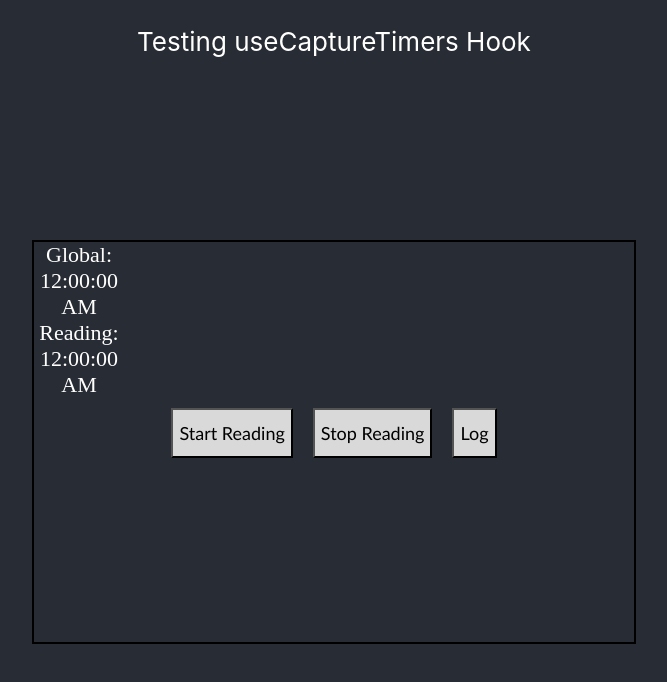
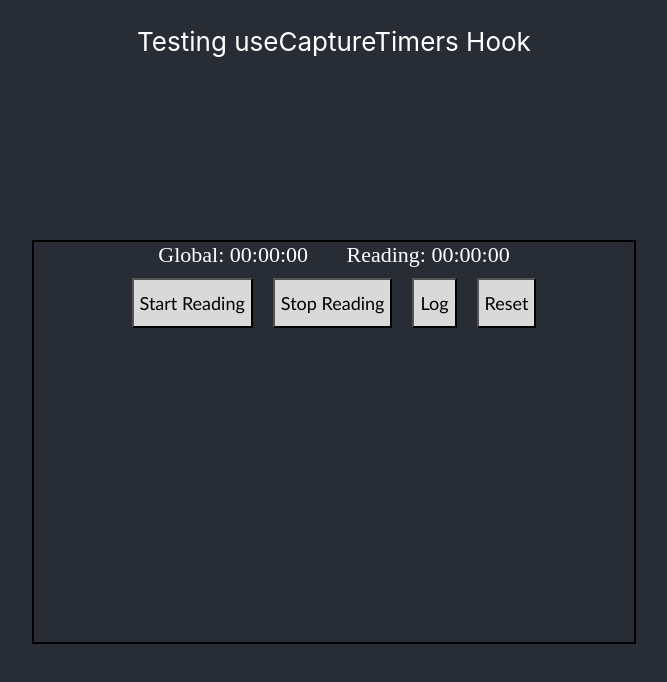
Before and after one commit to elusive/react-timers-hook, a React (Create React App) app: page / in a window 1280 px wide. Shown: the top 682 px of the page, without its empty margins (306-973 px from the left). Built offline with nearby package versions, Linux system fonts and the light colour scheme.

Commit message:
Fixing time 0 and time format. Fix event timer start. Fix dupe entries.

```diff
--- a/src/App.css
+++ b/src/App.css
@@ -36,3 +36,26 @@
     transform: rotate(360deg);
   }
 }
+
+.container {
+    width: 600px;
+    height: 400px;
+    margin: auto;
+    border: 2px solid black;
+}
+
+.timeContainer {
+    display: flex;
+    flex-direction: row;
+    justify-content: space-around;
+    width: 390px;
+    font: 22px Arial bold;
+    margin: auto auto;
+}
+
+button {
+    height: 50px;
+    background: #d9d9d9;
+    margin: 10px;
+    font: 18px Calibri;
+}
--- a/src/App.tsx
+++ b/src/App.tsx
@@ -4,30 +4,6 @@ import './App.css';
 import {useCaptureTimers} from "./useTimers/useCaptureTimers";
 
 function App() {
-
-    const styles = {
-        container: {
-            width: "600px",
-            height: "400px",
-            margin: "auto",
-            border: "2px solid black"
-        },
-        timeContainer: {
-            width: "90px",
-            font: "22px Arial bold",
-            margin: "100 50"
-        },
-        button: {
-            height: "50px",
-            background: "#d9d9d9",
-            margin: "10px",
-            font: "18px Calibri"
-        }
-    };
-
-//    const [global, setGlobal] = React.useState<Timer>();
-//    const [evt, setEvt] = React.useState<Timer>();
-
 
     const {
         events,
@@ -39,24 +15,12 @@ function App() {
         eventTime
     } = useCaptureTimers("inquiry text 1");
 
-
-    React.useEffect(() => {
-        const interval = setInterval(() => {
-//                            readFromTimers();
-                    console.log(globalTime);
-                    console.log(eventTime);
-                }, 1000);
-
-        return () => clearInterval(interval);
-    });
-
-
-    const startReading = () => {
-        startCapture("reading");
+    const startCaptureEvent = () => {
+        startCapture("user reading");
     }
 
-    const stopReading = () => {
-        stopCapture("reading");
+    const stopCaptureEvent = () => {
+        stopCapture("user reading");
     }
 
     const logging = () => {
@@ -70,12 +34,15 @@ function App() {
         <p>
           Testing useCaptureTimers Hook
         </p>
-        <div style={styles.container}>
-                <div style={styles.timeContainer}>Global: {globalTime}</div>
-                <div style={styles.timeContainer}>Reading: {eventTime}</div>
-                <button onClick={startReading} style={styles.button}>Start Reading</button>
-                <button onClick={stopReading} style={styles.button}>Stop Reading</button>
-                <button onClick={logging} style={styles.button}>Log</button>
+        <div className="container">
+                <div className="timeContainer">
+                    <span>Global: {globalTime}</span>
+                    <span>Reading: {eventTime}</span>
+                </div>
+                <button onClick={startCaptureEvent} className="button">Start Reading</button>
+                <button onClick={stopCaptureEvent} className="button">Stop Reading</button>
+                <button onClick={logging} className="button">Log</button>
+                <button onClick={reset} className="button">Reset</button>
             </div>
         </header>
     </div>
--- a/src/useTimers/useCaptureTimers.ts
+++ b/src/useTimers/useCaptureTimers.ts
@@ -1,4 +1,3 @@
-import { wait } from "@testing-library/user-event/dist/utils";
 import { useState, useEffect } from "react";
 import { create } from "zustand";
 import { devtools, persist } from "zustand/middleware";
@@ -35,8 +34,6 @@ interface CaptureDataState {
   setGlobalTime: (time: number | null) => void;
   eventTime: number | null;
   setEventTime: (time: number | null) => void;
-  lastTimestampEnd : number | null;
-  setLastTimestampEnd : (ts: number | null) => void;
 }
 
 
@@ -52,8 +49,6 @@ const useCaptureDataStore = create<CaptureDataState>()(
             setGlobalTime: (time: number | null) => set({ globalTime: time }),
             eventTime: null,
             setEventTime: (time: number | null) => set({ eventTime: time }),
-            lastTimestampEnd: null,
-            setLastTimestampEnd: (ts: number | null) => set({ lastTimestampEnd: ts}),
         }), { name: "required name"} )
     )
 );
@@ -74,43 +69,16 @@ export const useCaptureTimers = (inquiryText: string) => {
         state => { return { globalTime: state.globalTime, setGlobalTime: state.setGlobalTime } });
     const { eventTime, setEventTime } = useCaptureDataStore(
         state => { return { eventTime: state.eventTime, setEventTime: state.setEventTime } });
-    const { lastTimestampEnd, setLastTimestampEnd } = useCaptureDataStore(
-        state => { return { lastTimestampEnd: state.lastTimestampEnd, setLastTimestampEnd: state.setLastTimestampEnd } });
 
     // local state
-    const [globalElapsed, setGlobalElapsed] = useState<number>(0);
-    const [eventElapsed, setEventElapsed] = useState<number>(0);
-    const [isRunning, setIsRunning] = useState<boolean>(false);
-    const [captureType, setCapturType] = useState<string | null>(null);
+    const [globalElapsed, globalElapsedSet] = useState<number>(0);
+    const [eventElapsed, eventElapsedSet] = useState<number>(0);
+    const [isRunning, isRunningSet] = useState<boolean>(false);
+    const [isEventRunning, isEventRunningSet] = useState<boolean>(false);
+    const [lastTimestampEnd, lastTimestampEndSet] = useState<number | null>(null);
 
     // we need to have an initialized value in capture data state . events
     let workingEvents = events || [];
-
-
-    // use effect to set interval
-    useEffect(() => {
-        let intervalId = setInterval(() => {
-            // update global timer
-            if (globalTime) {
-                const currentElapsed = Date.now() - (globalTime || 0);
-                if (currentElapsed < 0) {
-                    setGlobalTime(Date.now());
-                    setGlobalElapsed(0);
-                } else {
-                    setGlobalElapsed(currentElapsed);
-                }
-            }
-
-            // update event timer
-            if (isRunning) {
-                const currentEventElapsed = Date.now() - (eventTime || 0);
-                setEventElapsed(currentEventElapsed);
-            }
-        }, 1000);
-
-        return () => clearInterval(intervalId);
-    })
-
 
     // start
     const startCapture = (captureType: string) => {
@@ -119,6 +87,7 @@ export const useCaptureTimers = (inquiryText: string) => {
         const now = Date.now();
         if (!globalTime) {
             setGlobalTime(now);
+            isRunningSet(true);
         }
 
         // check for existing type of capture and stop if found
@@ -126,28 +95,29 @@ export const useCaptureTimers = (inquiryText: string) => {
             stopCapture(currentEvent);
         }
 
-        // start event timer running (start/resume)
-        if (!isRunning) {
-            setIsRunning(true);
-        }
-        // TODO: anything else for resume??
-
-
         // set new current event
         setCurrentEvent(captureType);
 
         // use last timestamp end value for start of new event
-        const eventStart = lastTimestampEnd === null ? 0 : lastTimestampEnd;
+        const eventStart = lastTimestampEnd === null ? now : lastTimestampEnd;
 
         // set start for the event time
         if (!eventTime) {
-            setEventTime(now);
+            setEventTime(eventStart);
         }
 
+        // start event timer running (start/resume)
+        if (!isEventRunning) {
+            isEventRunningSet(true);
+        }
+
+        // TODO: anything else for resume??
         // find/create current inquiry
+        let isNewInquiry = false;
         let currentInquiry = workingEvents.find(evt => evt.inquiryText == inquiryText);
-        let newInquiryNumber = Math.max(...workingEvents.map(evt => evt.inquiryNumber)) + 1;    // TODO:  new Id for inquiries??
+        let newInquiryNumber = Math.max(...workingEvents.map(evt => evt.inquiryNumber)) + 1;
         if (!currentInquiry) {
+            isNewInquiry = true;
             currentInquiry = {
                 inquiryNumber: newInquiryNumber,
                 inquiryText: inquiryText,
@@ -155,27 +125,39 @@ export const useCaptureTimers = (inquiryText: string) => {
             } as Inquiry
         }
 
-        // update captures with current capture
-        currentInquiry.captures = [
-            ...(currentInquiry.captures || []),
-            {
-                captureEventNumber: 0,
+        // find/create current capture
+        let isNewCapture = false;
+        let currentCapture = currentInquiry.captures.find(cap => cap.type === captureType);
+        let newCaptureNumber = Math.max(...currentInquiry.captures.map(cap => cap.captureEventNumber)) + 1;
+        if (!currentCapture) {
+            isNewCapture = true;
+            currentCapture = {
+                captureEventNumber: newCaptureNumber,
                 type: captureType,
                 captured: true,
-                timestamps: [
-                    ...(currentInquiry.captures || []).find(c => c.type == captureType)?.timestamps || [],
-                    {
-                        timestampNumber: NaN, // TODO: where to get timestampNumber??
-                        startTime: eventStart,
-                        endTime: 0,
-                        captured: false  // set to true when endTime is set
-                    } as Timestamp
-                ]
-            } as CaptureEvent
-        ]
+                timestamps: []
+            } as CaptureEvent;
+        }
 
-        // add current query
-        workingEvents.push(currentInquiry);
+        // create new timestamp for current capture
+        let newTimestampNumber = Math.max(...currentCapture.timestamps.map(ts => ts.timestampNumber)) + 1;
+        currentCapture.timestamps = [
+            ...currentCapture.timestamps,
+            {
+                timestampNumber: newTimestampNumber,
+                startTime: eventStart,
+                endTime: 0,
+                captured: false
+            } as Timestamp
+        ];
+
+        // add current capture if new record
+        if (isNewCapture) currentInquiry.captures.push(currentCapture);
+
+        // add current query if new record
+        if (isNewInquiry) workingEvents.push(currentInquiry);
+
+        // update back to events
         setEvents(workingEvents);
     }
 
@@ -211,7 +193,8 @@ export const useCaptureTimers = (inquiryText: string) => {
                 return evt;
             });
 
-            setIsRunning(false);
+            isEventRunningSet(false);
+            lastTimestampEndSet(end);
             setEvents(workingEvents);
         }
     }
@@ -222,19 +205,48 @@ export const useCaptureTimers = (inquiryText: string) => {
         setCurrentEvent(null);
         setGlobalTime(null);
         setEventTime(null);
-        setLastTimestampEnd(null);
+        lastTimestampEndSet(null);
 
-        setCapturType(null);
-        setGlobalElapsed(0);
-        setEventElapsed(0);
-        setIsRunning(false);
+        isRunningSet(false);
+        isEventRunningSet(false);
+        globalElapsedSet(0);
+        eventElapsedSet(0);
     }
 
 
-    const formatTime = (time: number | null): string =>  {
-        if (!time) time = 0;
-        const dt = new Date(time);
-        return dt.toLocaleTimeString('en-US')
+    // use effect to set interval
+    useEffect(() => {
+        let intervalId = setInterval(() => {
+            // update global timer
+            if (globalTime != null && isRunning) {
+                const currentElapsed = Date.now() - (globalTime || 0);
+                if (currentElapsed < 0) {
+                    setGlobalTime(Date.now());
+                    globalElapsedSet(0);
+                } else {
+                    globalElapsedSet(currentElapsed);
+                }
+            }
+
+            // update event timer
+            if (eventTime != null && isEventRunning) {
+                const currentEventElapsed = Date.now() - (eventTime || 0);
+                eventElapsedSet(currentEventElapsed);
+            }
+        }, 1000);
+
+        return () => clearInterval(intervalId);
+    })
+
+    const formatTime = (timeMs: number): string =>  {
+      const totalSeconds = Math.floor(timeMs / 1000);
+      const seconds = totalSeconds % 60;
+      const minutes = Math.floor(totalSeconds / 60) % 60;
+      const hours = Math.floor(totalSeconds / 3600);
+
+      return `${hours.toString().padStart(2, "0")}:${minutes
+        .toString()
+        .padStart(2, "0")}:${seconds.toString().padStart(2, "0")}`;
     }
 
 
```
